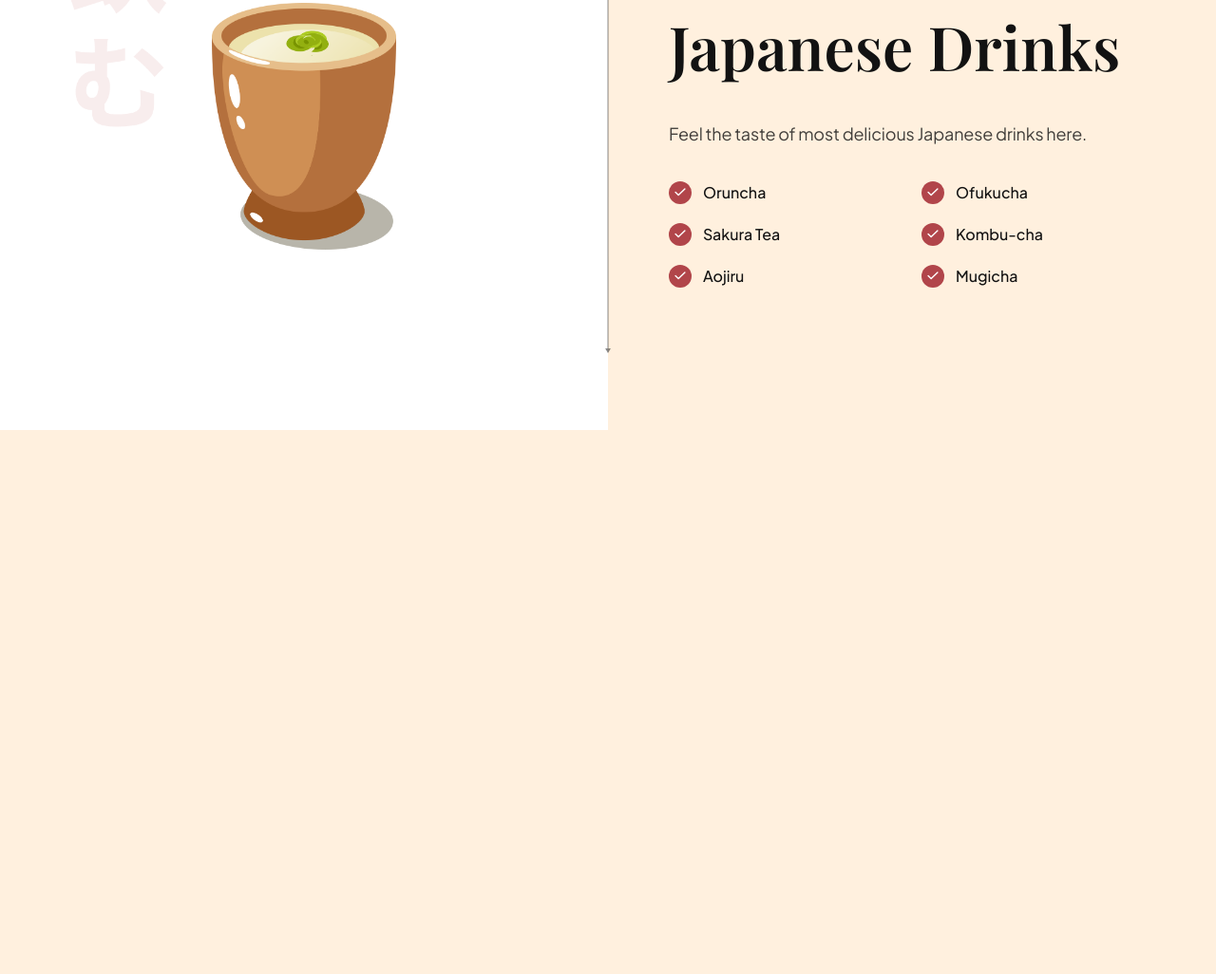
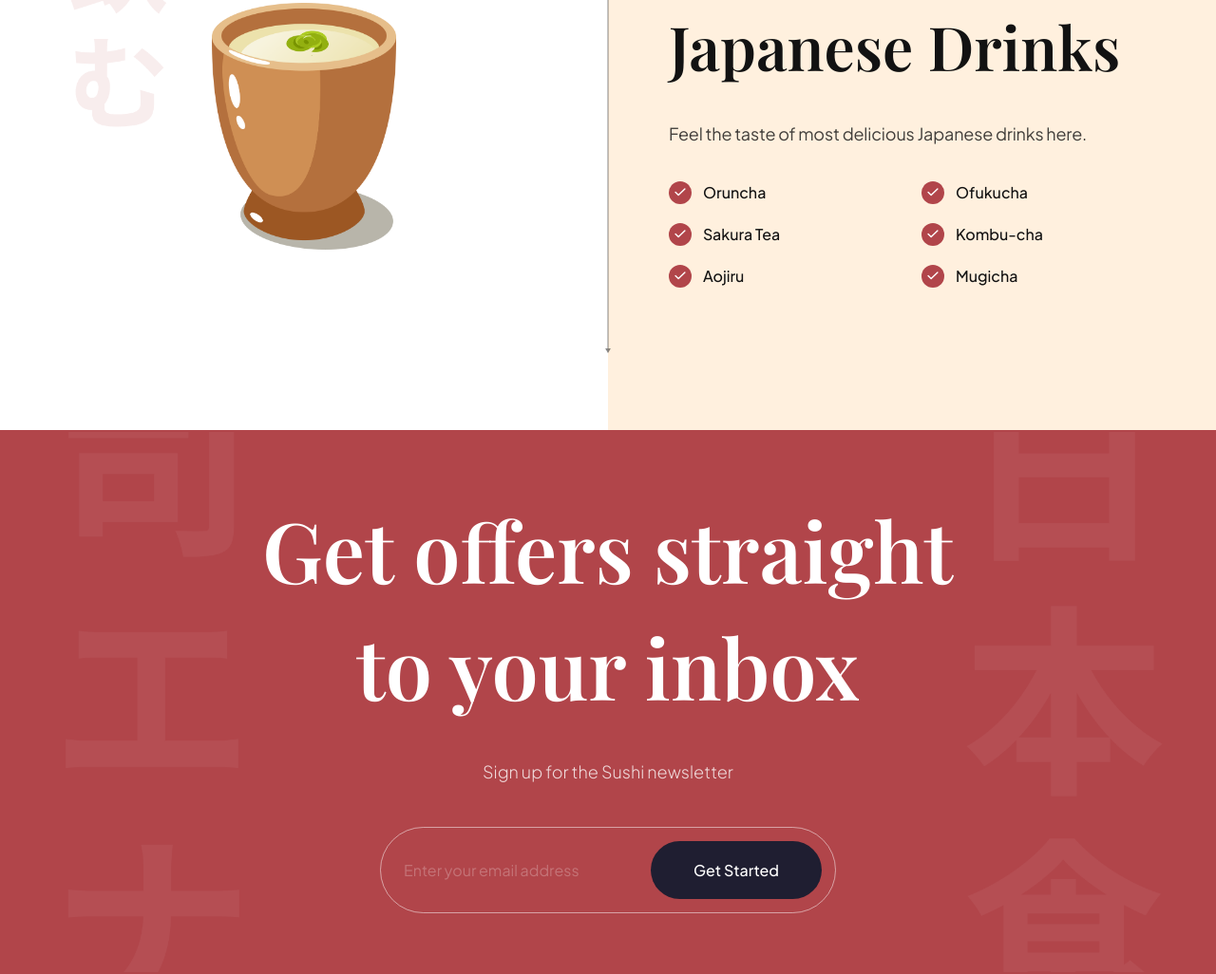
Before and after one commit to aindriu80/jsm-sushi-app, a website built with Vite: page index.html in a window 1280 px wide. Shown: the part 3247-4273 px from the top of the page at 95% size. Before the commit the page ends 3700 px from the top, so only its background shows below. Built offline with nearby package versions, Linux system fonts and the light colour scheme; files whose address does not match are found by name.

Commit message:
Subscription section

```diff
--- a/css/sections/subscribe.css
+++ b/css/sections/subscribe.css
@@ -0,0 +1,84 @@
+.subscription {
+  padding: 64px;
+  background-color: var(--primary-color);
+  background-image: url('../../assets/subscribe_bg.png');
+  background-position: center;
+  background-repeat: no-repeat;
+  background-size: contain;
+
+  flex-direction: column;
+  overflow: hidden;
+}
+
+.subscription h2 {
+  font-size: 88px;
+  font-family: var(--playfair-display);
+  font-weight: 600;
+  line-height: 123px;
+
+  color: #fff;
+  text-align: center;
+}
+
+.subscription p {
+  font-size: 18px;
+  font-family: var(--plus-jakarta-sans);
+  font-weight: 300;
+  line-height: 36px;
+
+  margin-top: 32px;
+
+  color: rgba(255, 255, 255, 0.8);
+}
+
+.subscription__form {
+  min-width: 480px;
+  margin-top: 40px;
+
+  padding: 14px 14px 14px 24px;
+
+  display: flex;
+  gap: 10px;
+
+  border: 1px solid rgba(255, 255, 255, 0.5);
+
+  border-radius: 46px;
+}
+
+.subscription__form input {
+  flex: 1;
+
+  font-size: 16px;
+  font-weight: 400px;
+  font-family: var(--plus-jakarta-sans);
+
+  color: #fff;
+  opacity: 0.5;
+
+  background: transparent;
+  border: none;
+  outline: none;
+}
+
+.subscription__form input::placeholder {
+  color: #fff;
+  opacity: 0.5;
+}
+
+.subscription__form button {
+  padding: 20px;
+
+  min-width: 180px;
+  font-size: 16px;
+  font-weight: 500;
+  font-family: var(--plus-jakarta-sans);
+  color: #fff;
+  text-align: center;
+
+  background: var(--black-400);
+  border-radius: 46px;
+  border: none;
+  outline: none;
+
+  cursor: pointer;
+}
--- a/index.html
+++ b/index.html
@@ -205,6 +205,7 @@
     </section>
     <!-- Section Popular Foods End-->
 
+    <!-- Section Trending Start -->
     <section class="trending" id="food">
       <!-- Section Trending Sushi Start -->
       <section class="trending-sushi">
@@ -340,6 +341,21 @@
       </section>
       <!-- END: trending drinks -->
     </section>
+    <!-- Section Trending End-->
+
+    <!-- Section Subscription Start  -->
+    <section class="subscription flex-center" id="services">
+      <h2 data-aos="flip-down">
+        Get offers straight <br />
+        to your inbox
+      </h2>
+      <p data-aos="fade-up">Sign up for the Sushi newsletter</p>
+      <div class="subscription__form" data-aos="fade-up">
+        <input type="text" placeholder="Enter your email address" />
+        <button>Get Started</button>
+      </div>
+    </section>
+    <!-- Section Subscription End-->
 
     <script src="js/script.js" type="module"></script>
   </body>
```
